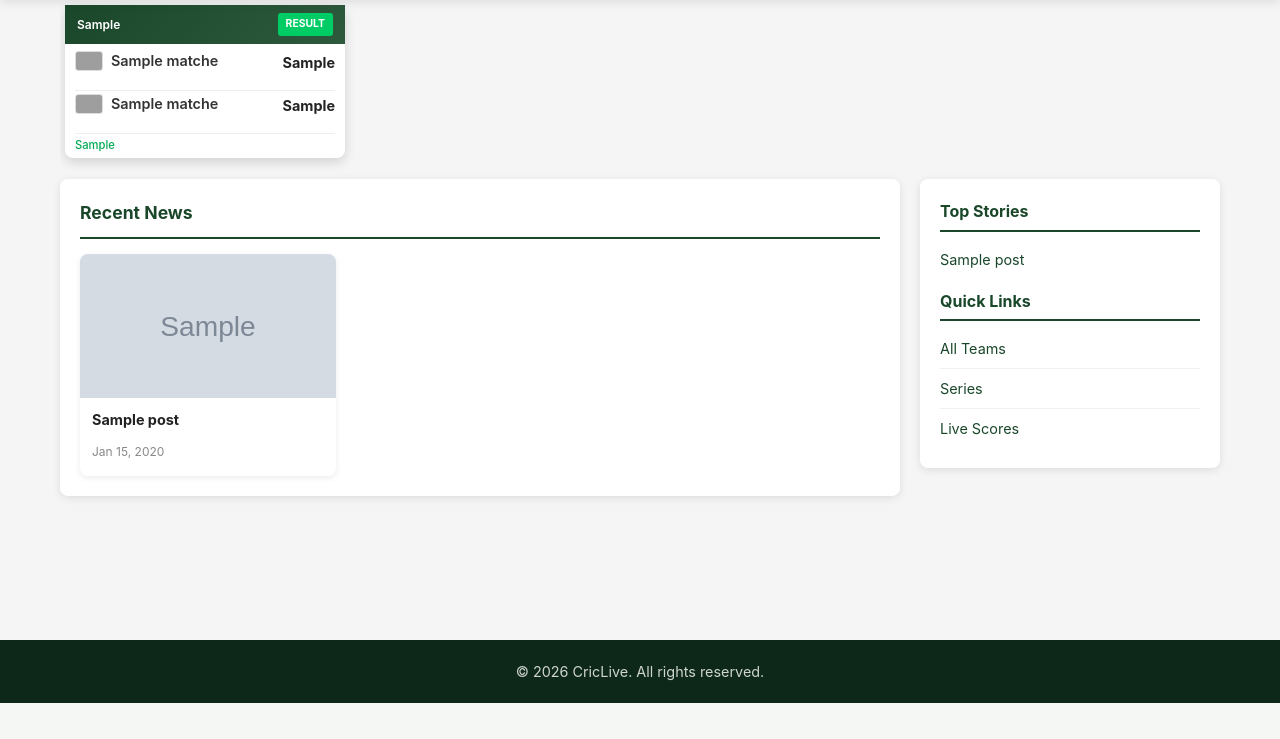
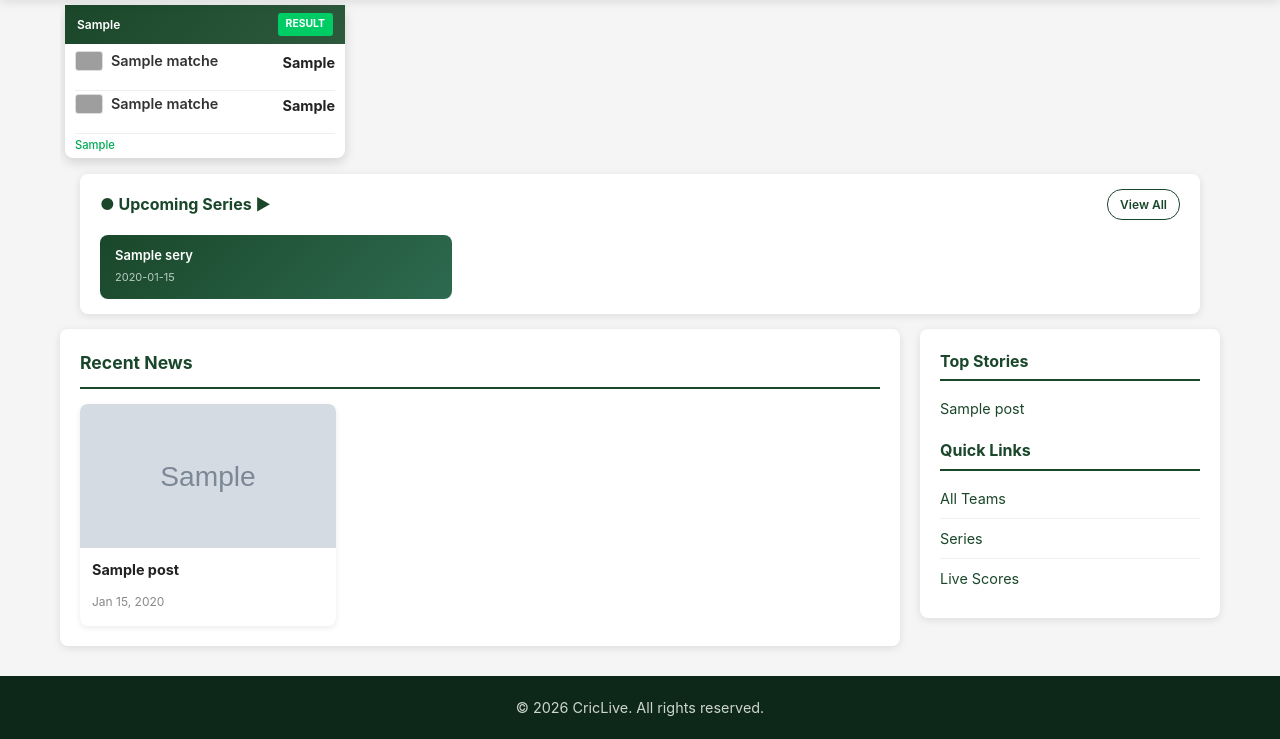
Before and after one commit to codinghunt24/Cricket-Hub, a Flask app: page / in a window 1280 px wide. Shown: the part 100-839 px from the top of the page. Before the commit the page ends 803 px from the top, so only its background shows below. Run offline with Flask 3, Linux system fonts and the light colour scheme; tables that the repository leaves empty hold one stand-in row (values such as "Sample post"); grey boxes marked "Sample" are stand-in pictures; grey boxes are pictures that could not be loaded.

Commit message:
Add upcoming series to the home page
Update the index route in app.py to fetch and pass recent series data. Modify templates/index.html to include a new series section displaying series name and date range, along with corresponding CSS styles.

Replit-Commit-Author: Agent
Replit-Commit-Session-Id: 2161283b-98ca-4f44-a04b-64a526a417c9
Replit-Commit-Checkpoint-Type: full_checkpoint
Replit-Commit-Event-Id: e5e330b1-35e8-4e4f-bc92-9640f23dc035
Replit-Commit-Screenshot-Url: https://storage.googleapis.com/screenshot-production-us-central1/1273bf3e-2dd1-4412-850c-3b03c861673e/2161283b-98ca-4f44-a04b-64a526a417c9/z0cOr7C
Replit-Helium-Checkpoint-Created: true

```diff
--- a/app.py
+++ b/app.py
@@ -279,7 +279,10 @@ def index():
 
     recent_posts = Post.query.filter_by(is_published=True).order_by(Post.created_at.desc()).limit(5).all()
 
-    return render_template('index.html', matches=matches, match_flags=match_flags, recent_posts=recent_posts)
+    # Get recent series for home page
+    recent_series = Series.query.order_by(Series.start_date.desc()).limit(10).all()
+
+    return render_template('index.html', matches=matches, match_flags=match_flags, recent_posts=recent_posts, series=recent_series)
 
 @app.route('/live-scores')
 def live_scores():
--- a/templates/index.html
+++ b/templates/index.html
@@ -57,6 +57,26 @@
     </div>
     {% endif %}
 </section>
+
+<!-- Series Section -->
+{% if series %}
+<section class="series-section">
+    <div class="series-container">
+        <div class="series-header">
+            <h3>● Upcoming Series ►</h3>
+            <a href="/series" class="view-all-btn">View All</a>
+        </div>
+        <div class="series-grid">
+            {% for s in series %}
+            <a href="/series/{{ s.id }}" class="series-card">
+                <div class="series-name">{{ s.name }}</div>
+                <div class="series-date">{{ s.date_range or '' }}</div>
+            </a>
+            {% endfor %}
+        </div>
+    </div>
+</section>
+{% endif %}
 
 <section class="main-container">
     <div class="content-wrapper">
@@ -120,6 +140,94 @@
 @media (max-width: 576px) {
     :root {
         --header-height: 79px !important;
+    }
+}
+
+/* Series Section Styles */
+.series-section {
+    background: #fff;
+    padding: 15px 0;
+    margin: 0 20px 15px 20px;
+    border-radius: 8px;
+    box-shadow: 0 2px 8px rgba(0,0,0,0.1);
+}
+
+.series-container {
+    max-width: 1200px;
+    margin: 0 auto;
+    padding: 0 20px;
+}
+
+.series-header {
+    display: flex;
+    justify-content: space-between;
+    align-items: center;
+    margin-bottom: 15px;
+}
+
+.series-header h3 {
+    color: #1a472a;
+    font-size: 16px;
+    font-weight: 700;
+    margin: 0;
+}
+
+.view-all-btn {
+    color: #1a472a;
+    font-size: 12px;
+    text-decoration: none;
+    font-weight: 600;
+    padding: 5px 12px;
+    border: 1px solid #1a472a;
+    border-radius: 15px;
+    transition: all 0.2s;
+}
+
+.view-all-btn:hover {
+    background: #1a472a;
+    color: #fff;
+}
+
+.series-grid {
+    display: grid;
+    grid-template-columns: repeat(auto-fill, minmax(280px, 1fr));
+    gap: 12px;
+}
+
+.series-card {
+    background: linear-gradient(135deg, #1a472a, #2d6a4f);
+    padding: 12px 15px;
+    border-radius: 8px;
+    text-decoration: none;
+    transition: transform 0.2s, box-shadow 0.2s;
+}
+
+.series-card:hover {
+    transform: translateY(-2px);
+    box-shadow: 0 4px 12px rgba(26, 71, 42, 0.3);
+}
+
+.series-card .series-name {
+    color: #fff;
+    font-size: 13px;
+    font-weight: 600;
+    margin-bottom: 5px;
+    line-height: 1.3;
+}
+
+.series-card .series-date {
+    color: rgba(255,255,255,0.7);
+    font-size: 11px;
+}
+
+@media (max-width: 576px) {
+    .series-section {
+        margin: 0 10px 10px 10px;
+        padding: 12px 0;
+    }
+
+    .series-grid {
+        grid-template-columns: 1fr;
     }
 }
 
```
